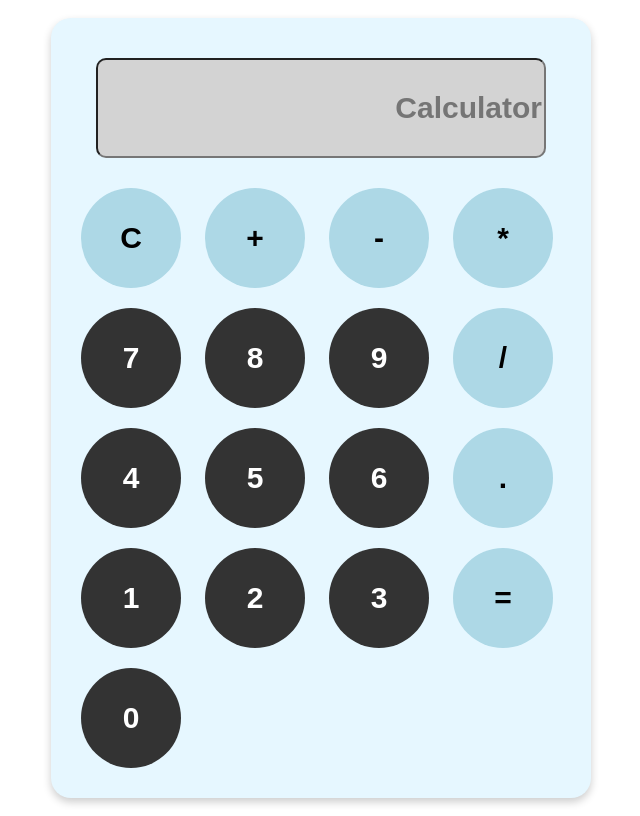
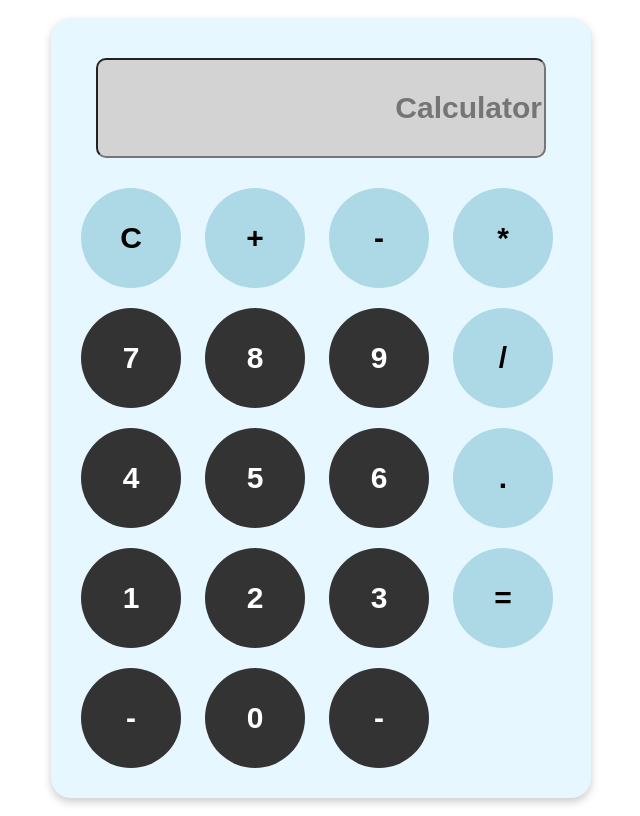
Before and after one commit to DARKVIEWNERD/Calculator, a plain HTML site: page index.html in a window 1280 px wide. Shown: the whole page, without its empty margins (319-959 px from the left). Drawn offline with Linux system fonts and the light colour scheme.

Commit message:
do some adjustment

```diff
--- a/calculator.css
+++ b/calculator.css
@@ -38,7 +38,7 @@ input{
   align-items: center;
 
 }
-button{
+button, .dummy{
 
   height: 100px;
   width: 100px;
@@ -65,3 +65,11 @@ button:hover{
 button:active{
   box-shadow: 0 4px 8px rgba(0, 0, 0, 0.3);
 }
+.dummy:active{
+  box-shadow: none;
+}
+.dummy:hover{
+  transform: none;
+  transition: none;
+  background-color:  #333333;
+}
--- a/index.html
+++ b/index.html
@@ -38,7 +38,9 @@
 
           <button class="function"
           onclick="calculate()">=</button>
+          <button class="dummy">-</button>
           <button onclick="calculateToDisplay('0')">0</button>
+          <button class="dummy">-</button>
 
 
 
```
